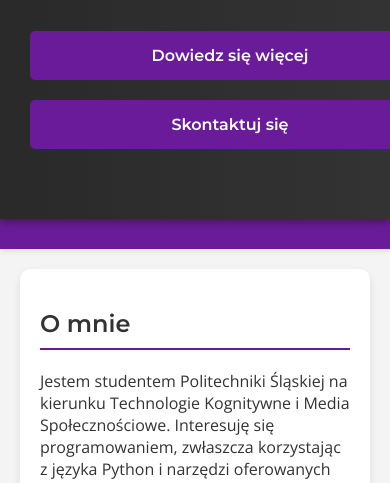
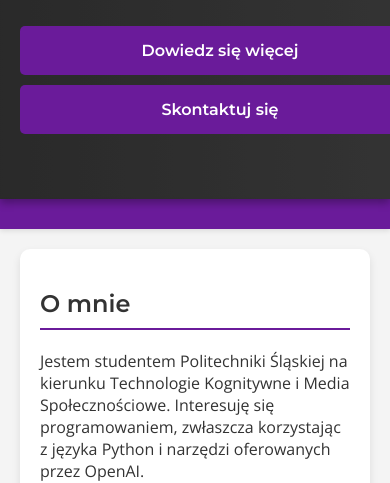
Before and after one commit to Mikele-Kochas/Strona-portfolio, a plain HTML site: page index.html in a window 390 px wide. Shown: the part 341-824 px from the top of the page. Drawn offline with nearby package versions, Linux system fonts and the light colour scheme.

Commit message:
Update styles.css

```diff
--- a/styles.css
+++ b/styles.css
@@ -65,8 +65,8 @@ header p {
     font-weight: 600;
     transition: background-color 0.3s, transform 0.3s;
     margin: 10px; /* Zmieniony margines */
-    flex: 1 1 auto; /* Dostosowanie do dostępnej szerokości */
-    max-width: 300px; /* Maksymalna szerokość przycisku */
+    flex: 1 1 100%; /* Pełna szerokość na mniejszych ekranach */
+    max-width: calc(50% - 20px); /* Maksymalna szerokość przycisku */
     text-align: center;
 }
 
@@ -224,11 +224,13 @@ footer a:hover {
 @media (max-width: 768px) {
     .cta-buttons {
         flex-direction: column;
+        align-items: center; /* Wyśrodkowanie przycisków */
     }
 
     .cta-buttons a {
         width: 100%;
-        max-width: none;
+        max-width: none; /* Usunięcie maksymalnej szerokości przycisku */
+        margin: 5px 0; /* Zmniejszenie marginesu */
     }
 
     .contact-info {
```
